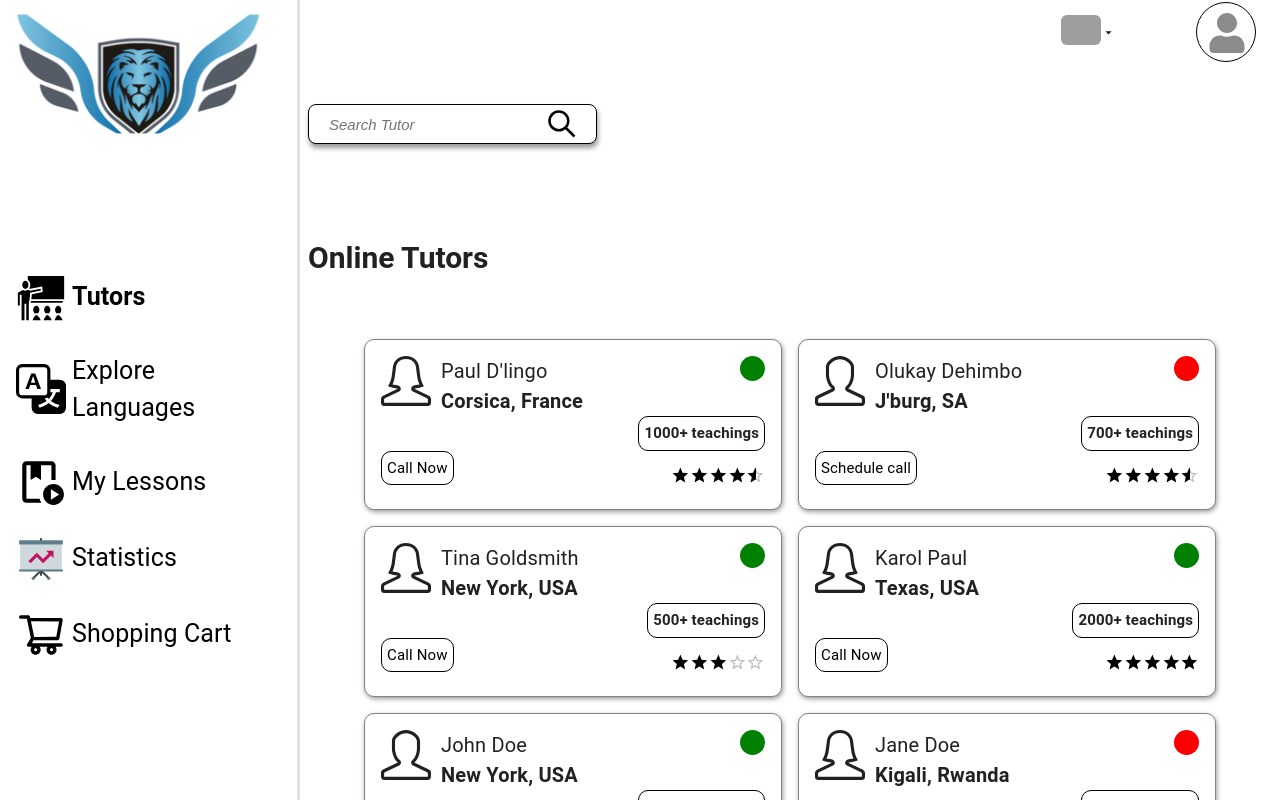
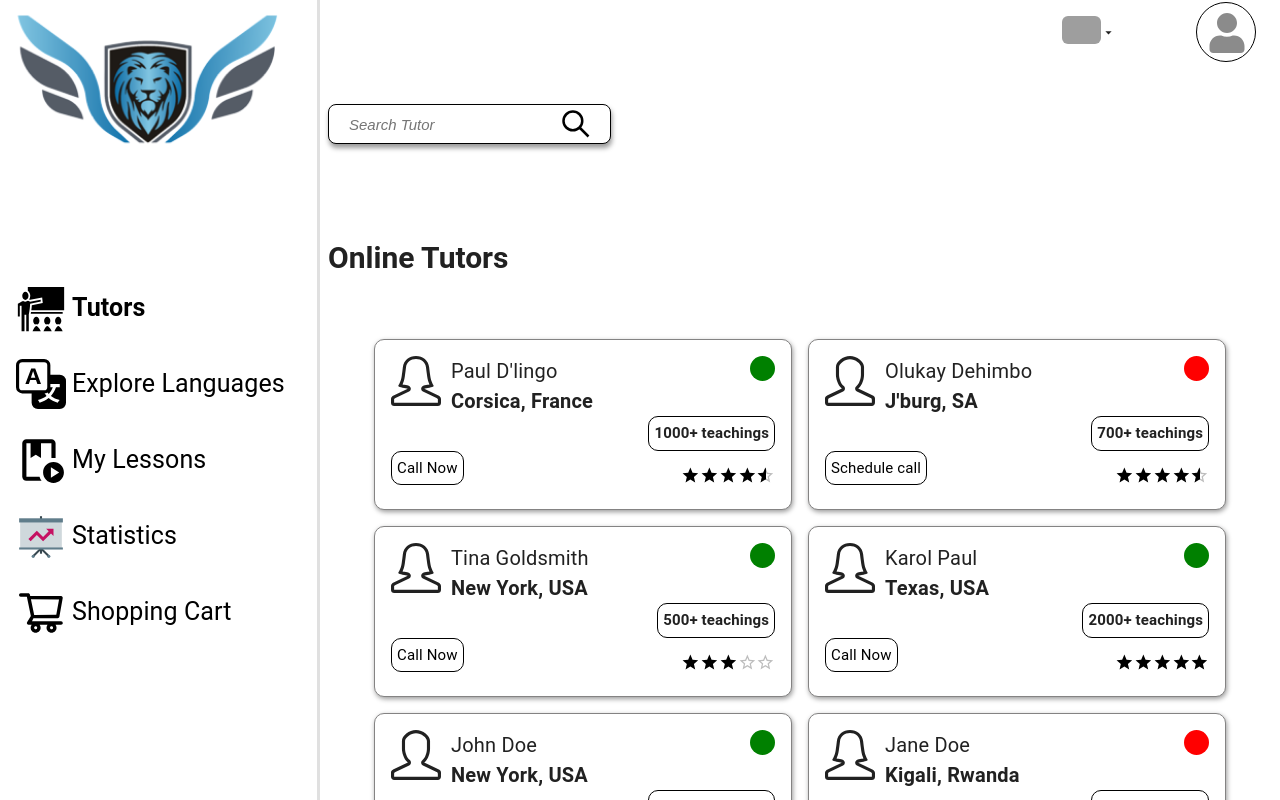
Before and after one commit to BertrandConxy/u-learn, a React (Create React App) app: page / in a window 1280 px wide. Shown: the top 800 px of the page. Built offline with nearby package versions, Linux system fonts and the light colour scheme; grey boxes are pictures that could not be loaded.

Commit message:
Increase width of Left nav

```diff
--- a/src/components/LeftNav.js
+++ b/src/components/LeftNav.js
@@ -15,7 +15,7 @@ import Toolbar from '@mui/material/Toolbar';
 import Logo from '../assets/u-learn-logo.png';
 
 const LeftNav = ({ mobileOpen, handleDrawerToggle }) => {
-  const drawerWidth = 300;
+  const drawerWidth = 320;
   const drawer = (
     <>
       <Toolbar
--- a/src/components/Main.js
+++ b/src/components/Main.js
@@ -9,7 +9,7 @@ import Footer from './Footer';
 const Main = () => (
   <Box
     component="main"
-    sx={{ flexGrow: 1, p: 1, width: { sm: 'calc(100% - 300px)' } }}
+    sx={{ flexGrow: 1, p: 1, width: { sm: 'calc(100% - 320px)' } }}
   >
     <Toolbar />
     <Box sx={{ mt: 4 }}>
--- a/src/components/TopBar.js
+++ b/src/components/TopBar.js
@@ -9,7 +9,7 @@ import ArrowDropDownIcon from '@mui/icons-material/ArrowDropDown';
 import { FaUser } from 'react-icons/fa';
 import HideOnScroll from './HideOnScroll';
 
-const drawerWidth = 300;
+const drawerWidth = 320;
 const TopBar = ({ handleDrawerToggle }) => (
   <Box sx={{ display: 'flex' }}>
     <HideOnScroll>
```
